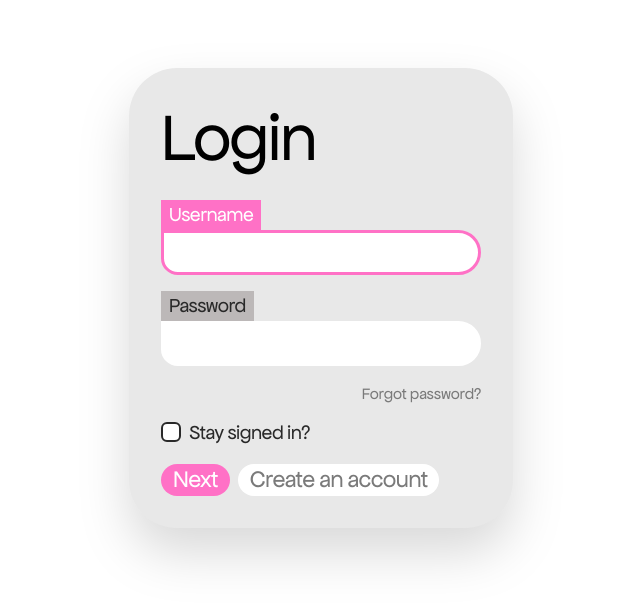
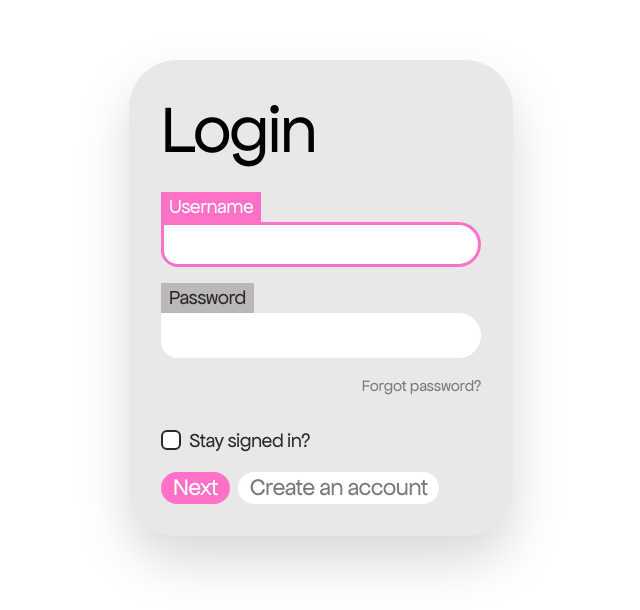
Before and after one commit to seeyeh/ait-final-project, a React (Vite) app in the folder client/: page /login in a window 1280 px wide. Shown: the part 102-712 px from the top of the page, without its empty margins (319-959 px from the left). Built offline with nearby package versions, Linux system fonts and the light colour scheme.

Commit message:
Changed space between inputs and stay logged in check in LoginForm

```diff
--- a/client/src/components/login/LoginForm.jsx
+++ b/client/src/components/login/LoginForm.jsx
@@ -71,7 +71,7 @@ function LoginForm() {
   return (
     <div className="flex h-fit w-[24rem] flex-col gap-6 rounded-5xl bg-grayscale-5 p-8 shadow-black/50 drop-shadow-2xl">
       <h1 className="text-h2 text-black">Login</h1>
-      <div className="flex flex-col gap-4">
+      <div className="flex flex-col gap-8">
         <div className="flex w-full flex-1 flex-col gap-4">
           <Input
             id="username"
```
Also changed, not shown: client/src/App.jsx (+7 -7 lines), client/src/components/RequireAuth.jsx (+12 -12 lines).
